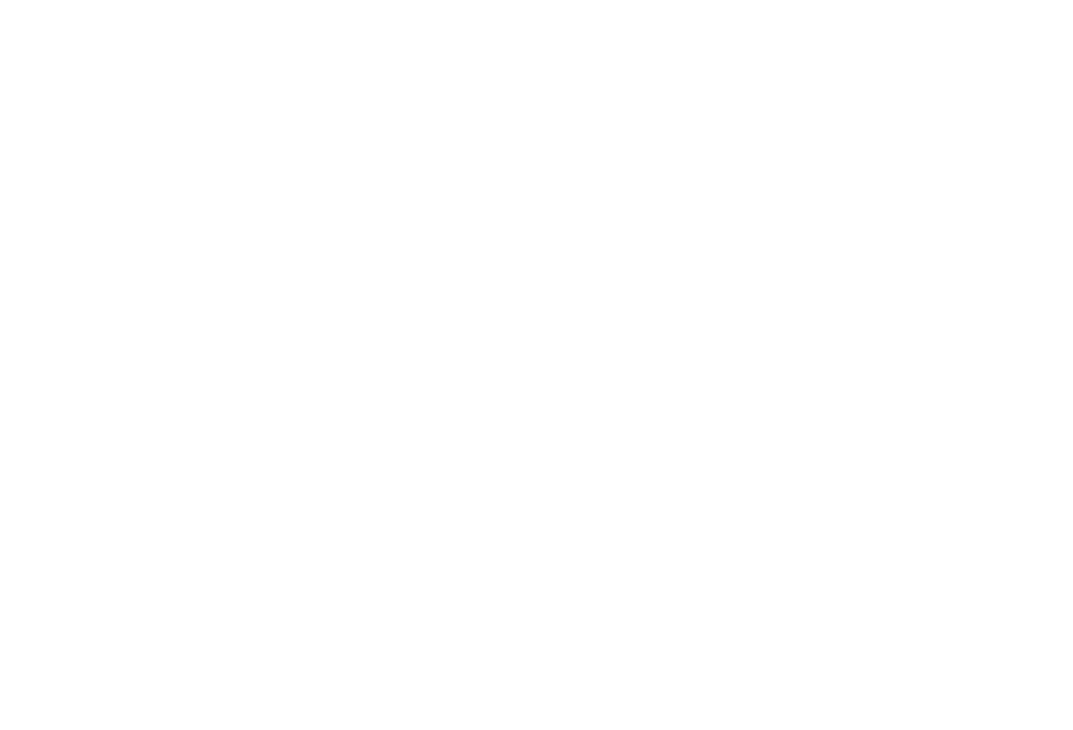
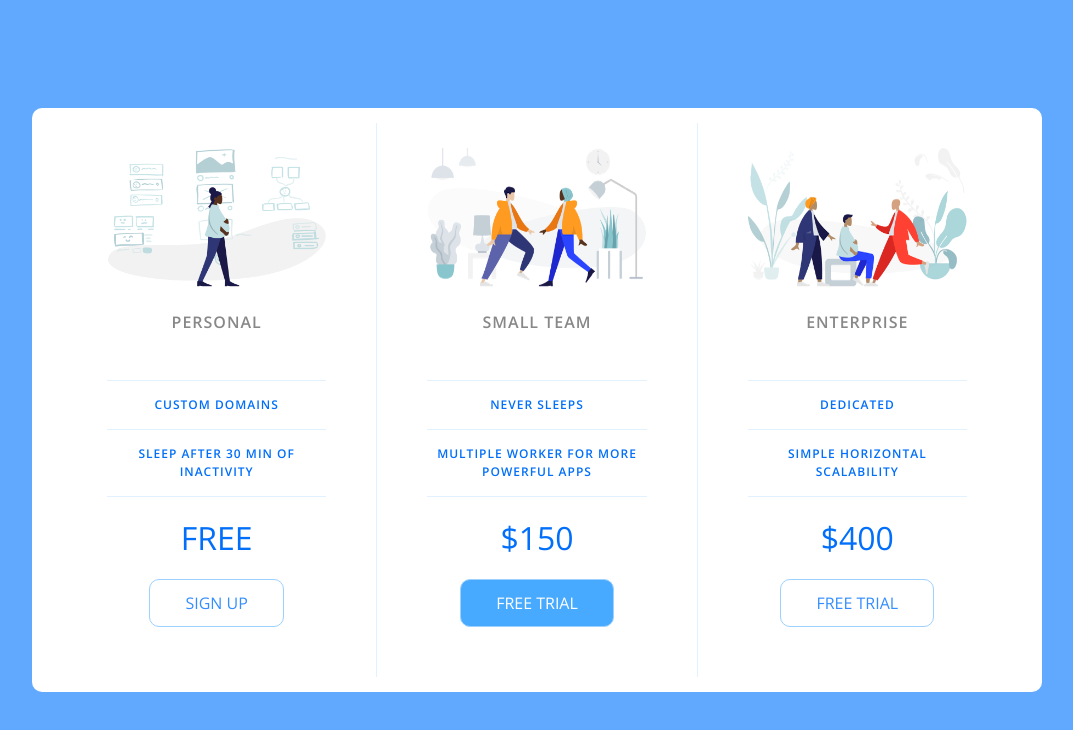
Before and after one commit to ngocquynhpham/-WDB_2023, a plain HTML site: page Pricing/Pricing.html in a window 1280 px wide. Shown: the whole page, without its empty margins (103-1176 px from the left). Drawn offline with nearby package versions, Linux system fonts and the light colour scheme.

Commit message:
done pratice

```diff
--- a/Pricing/Pricing.html
+++ b/Pricing/Pricing.html
@@ -3,9 +3,43 @@
 <head>
     <meta charset="UTF-8">
     <meta name="viewport" content="width=device-width, initial-scale=1.0">
-    <title>Document</title>
+    <title>Pricing Table</title>
+    <link rel="stylesheet" href="https://fonts.googleapis.com/css?family=Open+Sans:400,600,700">
+    <link rel="stylesheet" href="app.css">
 </head>
 <body>
+    <div class="panel pricing-table">
+        <div class="pricing-plan">
+            <img src="./Images/icon1.png" alt="Pricing Plan 1" class="pricing-img">
+            <h2 class="pricing-header">Personal</h2>
+            <ul class="pricing-features">
+                <li class="pricing-features-item">Custom Domains</li>
+                <li class="pricing-features-item">Sleep after 30 min of inactivity</li>
+            </ul>
+            <span class="pricing-price">Free</span>
+            <a href="#/" class="pricing-button">Sign up</a>
+        </div>
+        <div class="pricing-plan">
+            <img src="./Images/icon2.png" alt="Pricing Plan 1" class="pricing-img">
+            <h2 class="pricing-header">Small Team</h2>
+            <ul class="pricing-features">
+                <li class="pricing-features-item">Never sleeps</li>
+                <li class="pricing-features-item">Multiple worker for more powerful apps</li>
+            </ul>
+            <span class="pricing-price">$150</span>
+            <a href="#/" class="pricing-button is-featured">Free trial</a>
+        </div>
+        <div class="pricing-plan">
+            <img src="./Images/icon3.png" alt="Pricing Plan 1" class="pricing-img">
+            <h2 class="pricing-header">Enterprise</h2>
+            <ul class="pricing-features">
+                <li class="pricing-features-item">Dedicated</li>
+                <li class="pricing-features-item">Simple horizontal scalability</li>
+            </ul>
+            <span class="pricing-price">$400</span>
+            <a href="#/" class="pricing-button">Free trial</a>
+        </div>
+    </div>
 
 </body>
 </html>
--- /dev/null
+++ b/Pricing/app.css
@@ -0,0 +1,147 @@
+/* http://meyerweb.com/eric/tools/css/reset/
+   v2.0 | 20110126
+   License: none (public domain)
+*/
+
+html, body, div, span, applet, object, iframe,
+h1, h2, h3, h4, h5, h6, p, blockquote, pre,
+a, abbr, acronym, address, big, cite, code,
+del, dfn, em, img, ins, kbd, q, s, samp,
+small, strike, strong, sub, sup, tt, var,
+b, u, i, center,
+dl, dt, dd, ol, ul, li,
+fieldset, form, label, legend,
+table, caption, tbody, tfoot, thead, tr, th, td,
+article, aside, canvas, details, embed,
+figure, figcaption, footer, header, hgroup,
+menu, nav, output, ruby, section, summary,
+time, mark, audio, video {
+	margin: 0;
+	padding: 0;
+	border: 0;
+	font-size: 100%;
+	font: inherit;
+	vertical-align: baseline;
+}
+/* HTML5 display-role reset for older browsers */
+article, aside, details, figcaption, figure,
+footer, header, hgroup, menu, nav, section {
+	display: block;
+}
+body {
+	line-height: 1;
+}
+ol, ul {
+	list-style: none;
+}
+blockquote, q {
+	quotes: none;
+}
+blockquote:before, blockquote:after,
+q:before, q:after {
+	content: '';
+	content: none;
+}
+table {
+	border-collapse: collapse;
+	border-spacing: 0;
+}
+
+html{
+    box-sizing: border-box;
+    font-family: 'Open Sans', sans-serif;
+}
+body{
+    background-color: #60a9ff;
+    display: flex;
+    justify-content: center;
+    align-items: center;
+    min-height: 100vh;
+}
+.panel{
+    background-color: white;
+    border-radius: 10px;
+    padding: 15px 25px;
+    width: 100%;
+    max-width: 960px;
+    display: flex;
+    flex-direction: column;
+    text-align: center;
+    text-transform: uppercase;
+}
+.pricing-plan{
+    border-bottom: 1px solid #e1f1ff;
+}
+.pricing-plan:last-child{
+    border-bottom: none;
+}
+.pricing-img{
+    margin-bottom: 25px;
+    max-width: 100%;
+}
+.pricing-header{
+    color: #888;
+    font-weight: 600;
+    letter-spacing: 1px;
+}
+.pricing-features{
+    margin: 50px 0 25px;
+    color: #016ff9;
+}
+.pricing-features-item{
+    font-weight: 600;
+    letter-spacing: 1px;
+    font-size: 12px;
+    line-height: 1.5;
+    padding: 15px 0;
+    border-top: 1px solid #e1f1ff;
+}
+.pricing-features-item:last-child{
+    border-bottom: 1px solid #e1f1ff;
+}
+.pricing-price{
+    color: #016ff9;
+    display: block;
+    font-size: 32px;
+    font-size: 700;
+}
+.pricing-features-item:last-child{
+    border-bottom: 1px solid #e1f1ff;
+}
+.pricing-button{
+    border: 1px solid#9dd1ff;
+    border-radius: 10px;
+    color: #348efe;
+    display: inline-block;
+    padding: 15px 35px;
+    text-decoration: none;
+    margin: 25px 0;
+    transition: background-color 200ms ease-in-out;
+}
+.pricing-button:hover,.pricing-button:focus{
+    background-color: #e1f1ff;
+}
+.pricing-button.is-featured{
+    background-color: #48aaff;
+    color: white;
+}
+.pricing-button.is-featured:hover,.pricing-button.is-featured:focus{
+    background-color: #269aff;
+    color: white;
+}
+
+@media (min-width: 900px)  {
+    .panel{
+        flex-direction: row;
+    }
+    .pricing-plan{
+        border-bottom: none;
+        border-right: 1px solid #e1f1ff;
+        padding: 25px 50px;
+    }
+    .pricing-plan:last-child{
+        border-right: none;
+
+    }
+
+}
```
